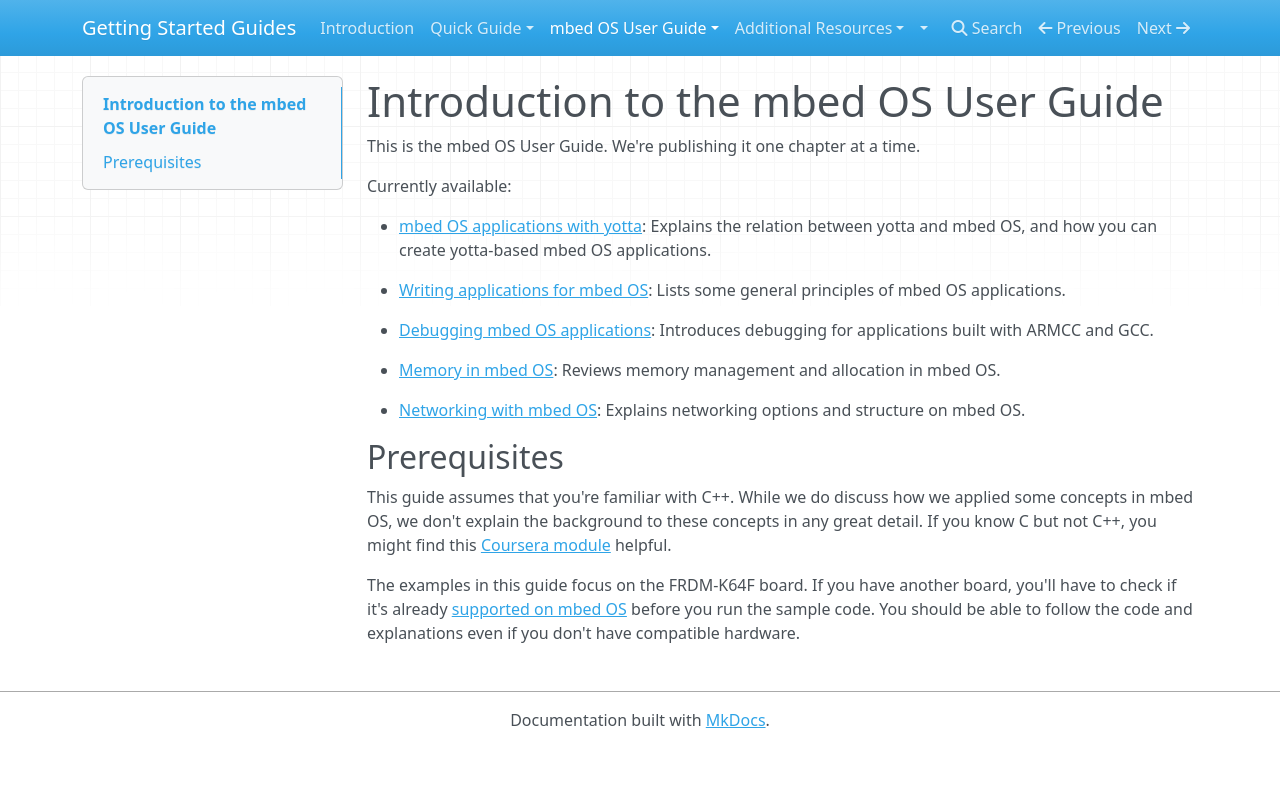
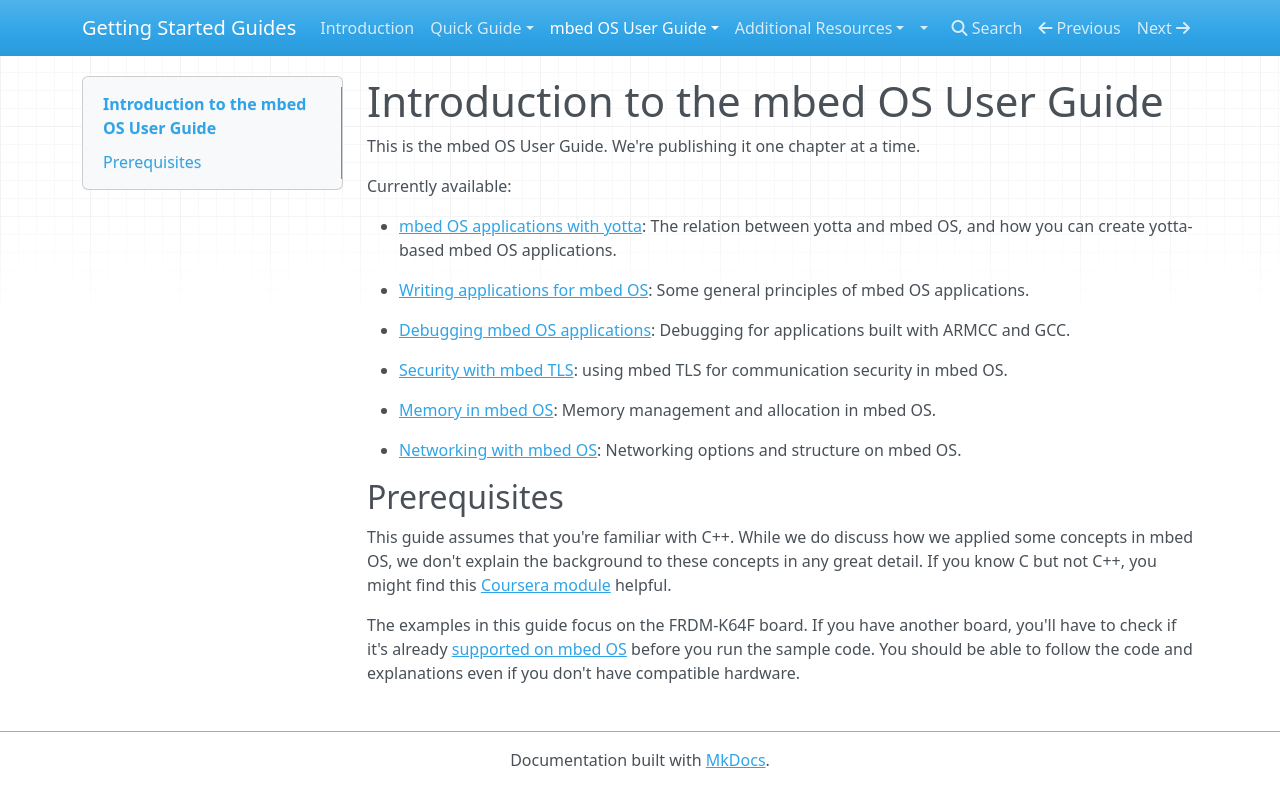
Before and after one commit to ARMmbed/GettingStartedmbedOS, an MkDocs documentation site: the page built from Docs/Full_Guide/guide_index.md, in a window 1280 px wide. Shown: the top 807 px of the page. Built offline with MkDocs 1.6.1, drawn with Linux system fonts in a browser that asks for light colours; nearby versions of some CDN libraries; old or Windows-style settings are respelled for this version of MkDocs.

Commit message:
Adding mbed TLS link

```diff
--- a/Docs/Full_Guide/guide_index.md
+++ b/Docs/Full_Guide/guide_index.md
@@ -4,15 +4,17 @@ This is the mbed OS User Guide. We're publishing it one chapter at a time.
 
 Currently available:
 
-* [mbed OS applications with yotta](app_on_yotta.md): Explains the relation between yotta and mbed OS, and how you can create yotta-based mbed OS applications.
+* [mbed OS applications with yotta](app_on_yotta.md): The relation between yotta and mbed OS, and how you can create yotta-based mbed OS applications.
 
-* [Writing applications for mbed OS](app_on_mbed_os.md): Lists some general principles of mbed OS applications.
+* [Writing applications for mbed OS](app_on_mbed_os.md): Some general principles of mbed OS applications.
 
-* [Debugging mbed OS applications](Debugging.md): Introduces debugging for applications built with ARMCC and GCC.
+* [Debugging mbed OS applications](Debugging.md): Debugging for applications built with ARMCC and GCC.
 
-* [Memory in mbed OS](memory.md): Reviews memory management and allocation in mbed OS.
+* [Security with mbed TLS](mbed_tls.md): using mbed TLS for communication security in mbed OS.
 
-* [Networking with mbed OS](networking.md): Explains networking options and structure on mbed OS.
+* [Memory in mbed OS](memory.md): Memory management and allocation in mbed OS.
+
+* [Networking with mbed OS](networking.md): Networking options and structure on mbed OS.
 
 ## Prerequisites
 
```
